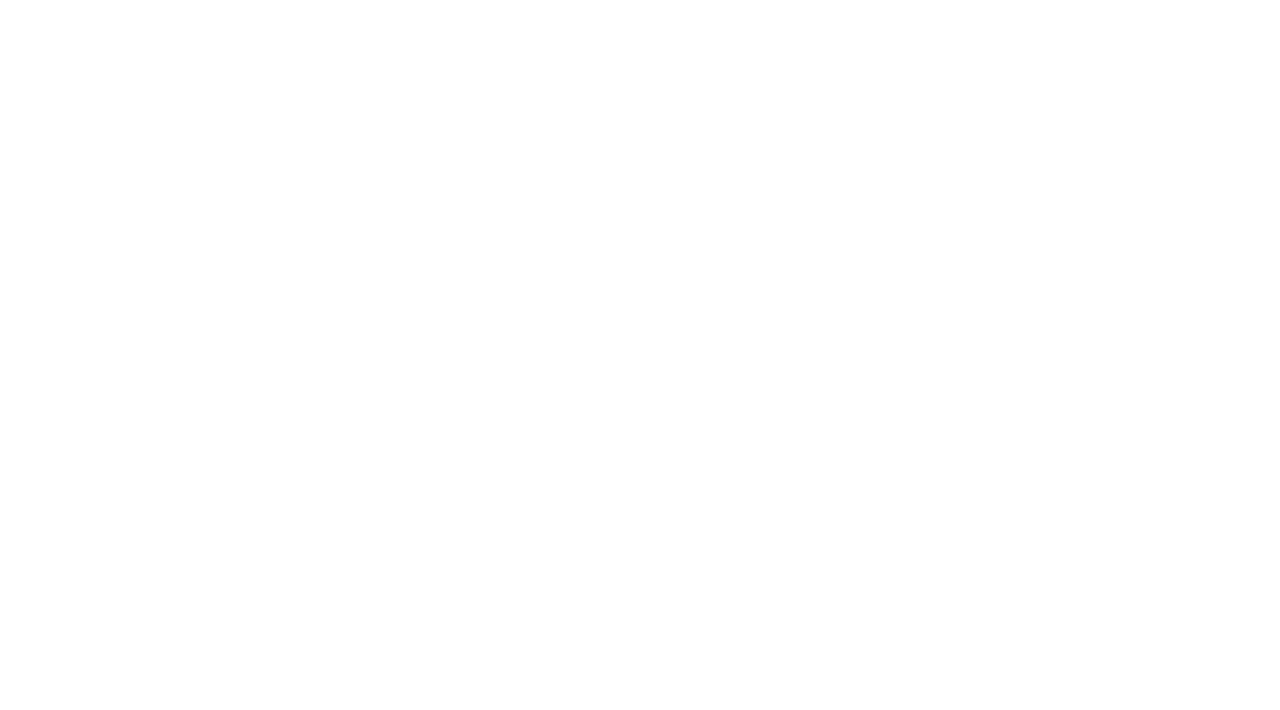
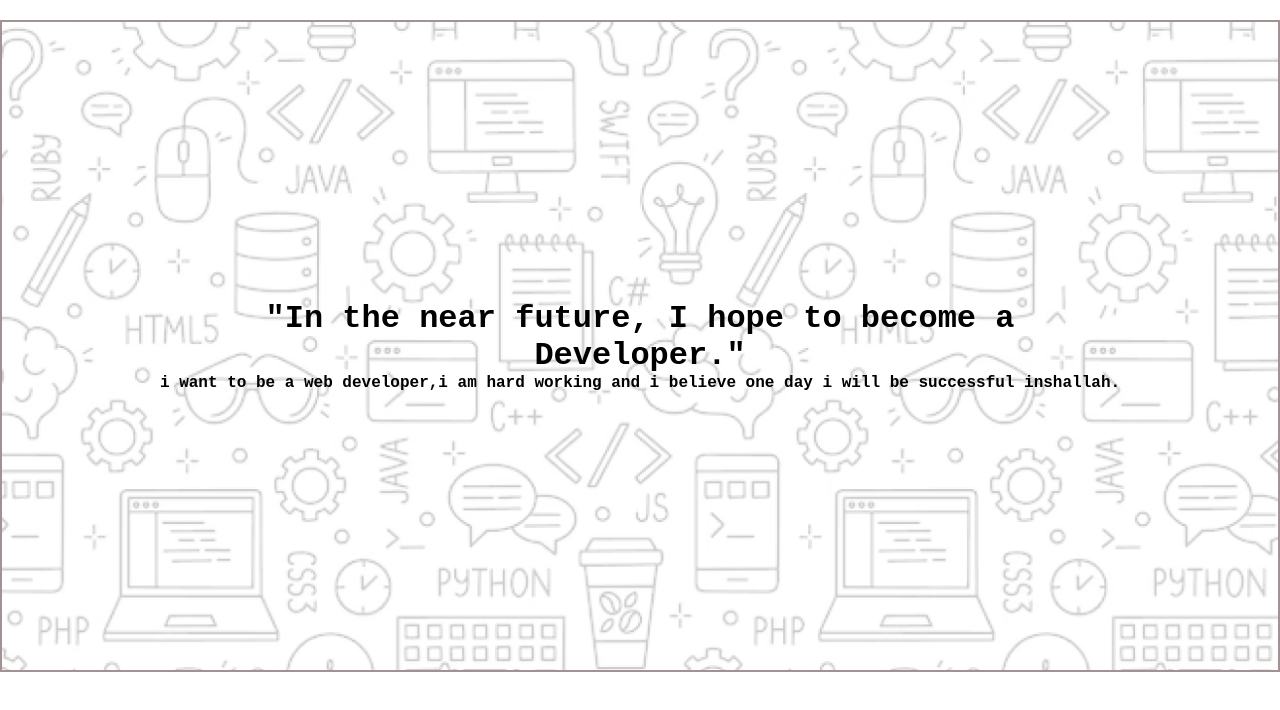
Before and after one commit to selinaakter-web/assignment-1, a plain HTML site: page index.html in a window 1280 px wide. Drawn offline with Linux system fonts and the light colour scheme; a web font is replaced by a local one.

Commit message:
first commit

```diff
--- a/index.html
+++ b/index.html
@@ -1,12 +1,20 @@
 <!DOCTYPE html>
 <html lang="en">
 <head>
-    <meta charset="UTF-8">
-    <meta name="viewport" content="width=device-width, initial-scale=1.0">
-    <title>assignment-1</title>
-    <link rel="stylesheet" href="style/style.css"/>
+  <meta charset="UTF-8">
+  <meta name="viewport" content="width=device-width, initial-scale=1.0">
+  <title>Assignment-1</title>
+  <link rel="stylesheet" href="style/style.css"/>
 </head>
 <body>
+  <header class="banner-container">
+    <div>
 
+      <h1>"In the near future, I hope to become a<br> Developer."</h1>
+      <p>i want to be a web developer,i am hard working and i believe one day i will be successful inshallah.</p>
+    </div>
+  </header>
+  <main></main>
+  <footer></footer>
 </body>
 </html>
--- a/style/style.css
+++ b/style/style.css
@@ -1,4 +1,63 @@
 @import url('https://fonts.googleapis.com/css2?family=Azeret+Mono:ital,wght@0,100..900;1,100..900&display=swap');
-body{
-    font-family: "Azeret Mono", monospace;
+body {
+font-family: "Azeret Mono", monospace;
+
 }
+.banner-content p {
+font-size: 10px;
+font-weight: 400;
+line-height: 26px;
+letter-spacing: 0;
+text-align: center;
+
+
+}
+
+
+
+
+
+
+
+
+
+
+
+
+
+
+
+
+
+*{
+    box-sizing:  border-box;
+    margin: 0;
+    padding: 0;
+}
+/* banner section style starts here */
+.banner-container{
+    max-width: 1440px;
+    margin: 0 auto;
+    border: 2px;
+    border:2px solid rgb(162, 146, 146);
+    min-height: 652px;
+    margin-top: 20px;
+    background-image: url("/images/assets/Hero-bg.png");
+    background-position:  center;
+    background-repeat: no-repeat;
+    background-size: cover;
+}
+.banner-container {
+    display: flex;
+    flex-direction: column;
+    justify-content: center;
+
+    align-items: center;
+    padding: 0px;
+    text-align: center;
+    font-weight: 800;
+
+
+}
+
+}
```
